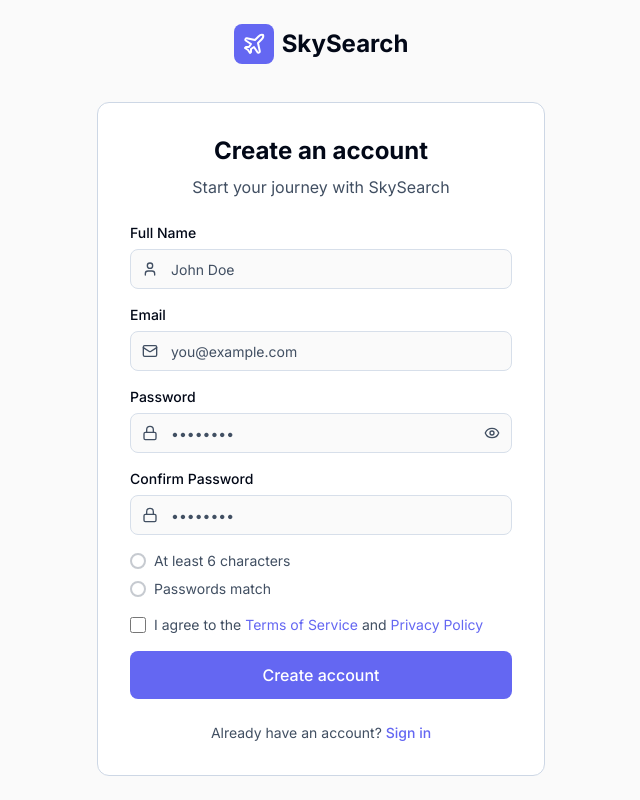
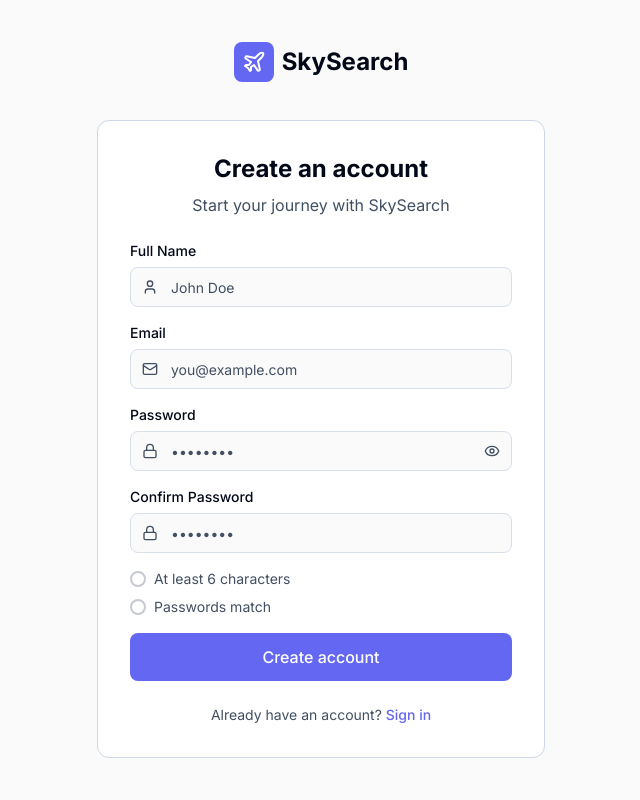
Before and after one commit to a1bx/Flight_search_engine, a React (Vite) app: page /signup in a window 1280 px wide. Shown: the whole page, without its empty margins (319-959 px from the left). Built offline with nearby package versions, Linux system fonts and the light colour scheme.

Commit message:
update signup page

```diff
--- a/src/pages/SignupPage.tsx
+++ b/src/pages/SignupPage.tsx
@@ -157,25 +157,6 @@ export function SignupPage() {
               )}
             </div>
 
-            <label className="flex items-start gap-2 cursor-pointer">
-              <input
-                type="checkbox"
-                checked={acceptTerms}
-                onChange={(e) => setAcceptTerms(e.target.checked)}
-                className="w-4 h-4 mt-0.5 rounded border-input text-primary focus:ring-primary" />
-
-              <span className="text-sm text-muted-foreground">
-                I agree to the{' '}
-                <a href="#" className="text-primary hover:underline">
-                  Terms of Service
-                </a>{' '}
-                and{' '}
-                <a href="#" className="text-primary hover:underline">
-                  Privacy Policy
-                </a>
-              </span>
-            </label>
-
             <Button
               type="submit"
               variant="primary"
```
